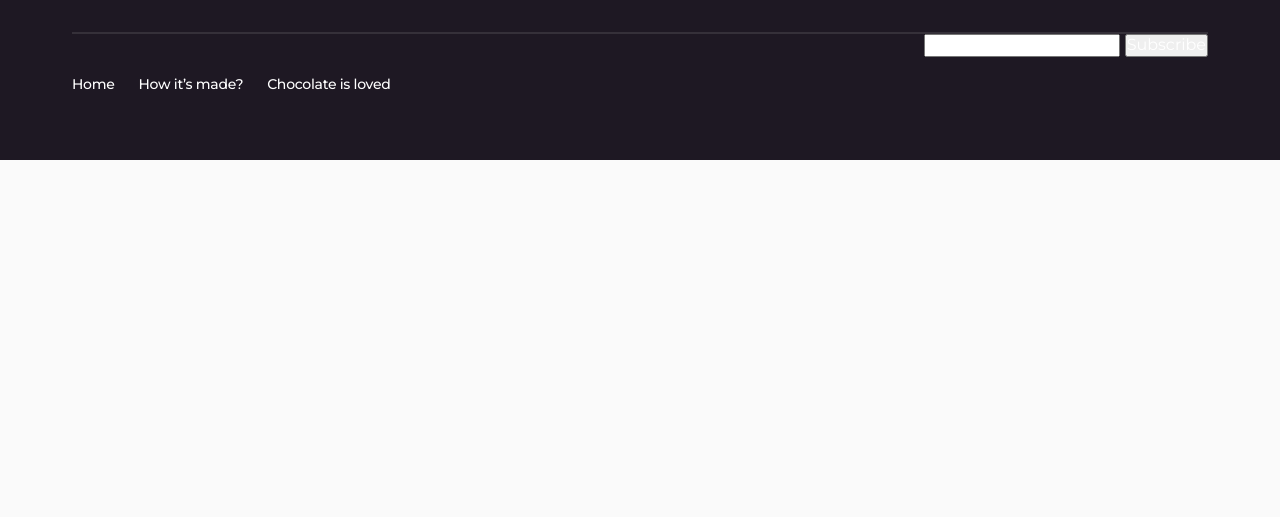
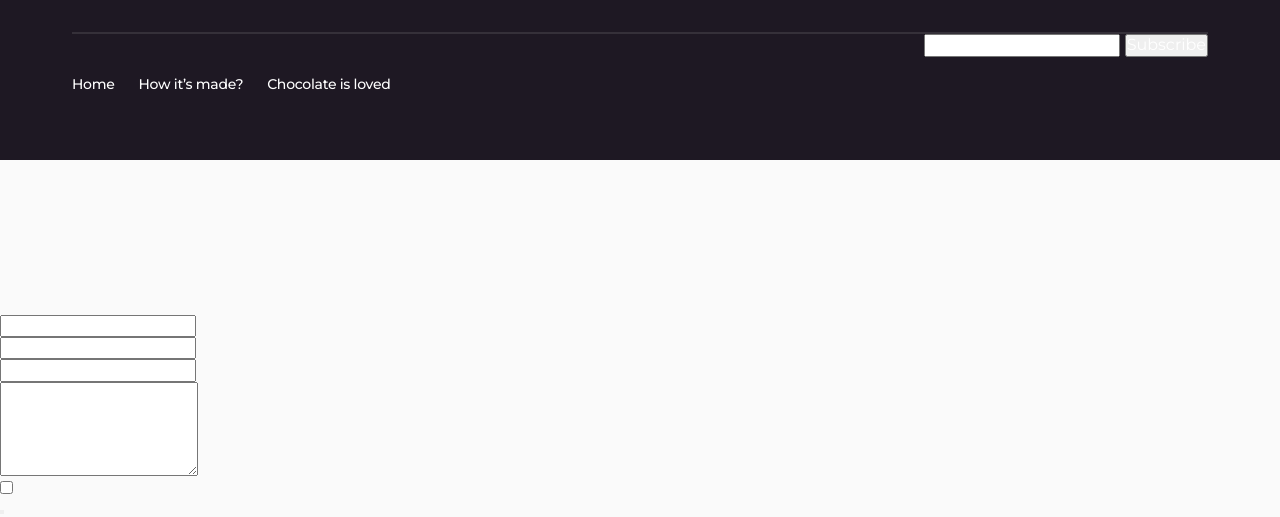
Before and after one commit to LieraBerh/Shtemberh-simply-chocolate, a plain HTML site: page index.html in a window 1280 px wide. Shown: the part 5016-5533 px from the top of the page. Before the commit the page ends 5176 px from the top, so only its background shows below. Drawn offline with nearby package versions, Linux system fonts and the light colour scheme.

Commit message:
add-modal-html

```diff
--- a/css/styles.css
+++ b/css/styles.css
@@ -773,4 +773,8 @@ address {
 
 /* #endregion */
 
+/* #region Modal window */
+
 /* #endregion */
+
+/* #endregion */
--- a/index.html
+++ b/index.html
@@ -532,6 +532,38 @@
     </footer>
     <!-- #endregion -->
 
+    <!-- #region Modal window -->
+    <div class="modal-overlay">
+        <div class="modal">
+            <svg class="" width="" height="">
+                <use href=""></use>
+            </svg>
+            <p class="modal-title"></p>
+            <form class="modal-form">
+                <div>
+                    <label for=""></label>
+                    <div class="input-wrapper">
+                        <input type="text">
+                    </div>
+                    <div>
+                        <label for=""></label>
+                        <div class="input-wrapper">
+                            <input type="email">
+                        </div>
+                    </div>
+                    <div>
+                        <label for=""></label>
+                        <div class="input-wrapper">
+                            <input type="tel">
+                        </div>
+                    </div>
+                    <div><label for=""></label><textarea name="" id="" rows="5"></textarea></div>
+                    <div><label for=""></label><input type="checkbox"></div>
+                    <button class="form-submit-button"></button>
+            </form>
+        </div>
+    </div>
+    <!-- #endregion -->
 </body>
 <!-- #endregion -->
 
```
